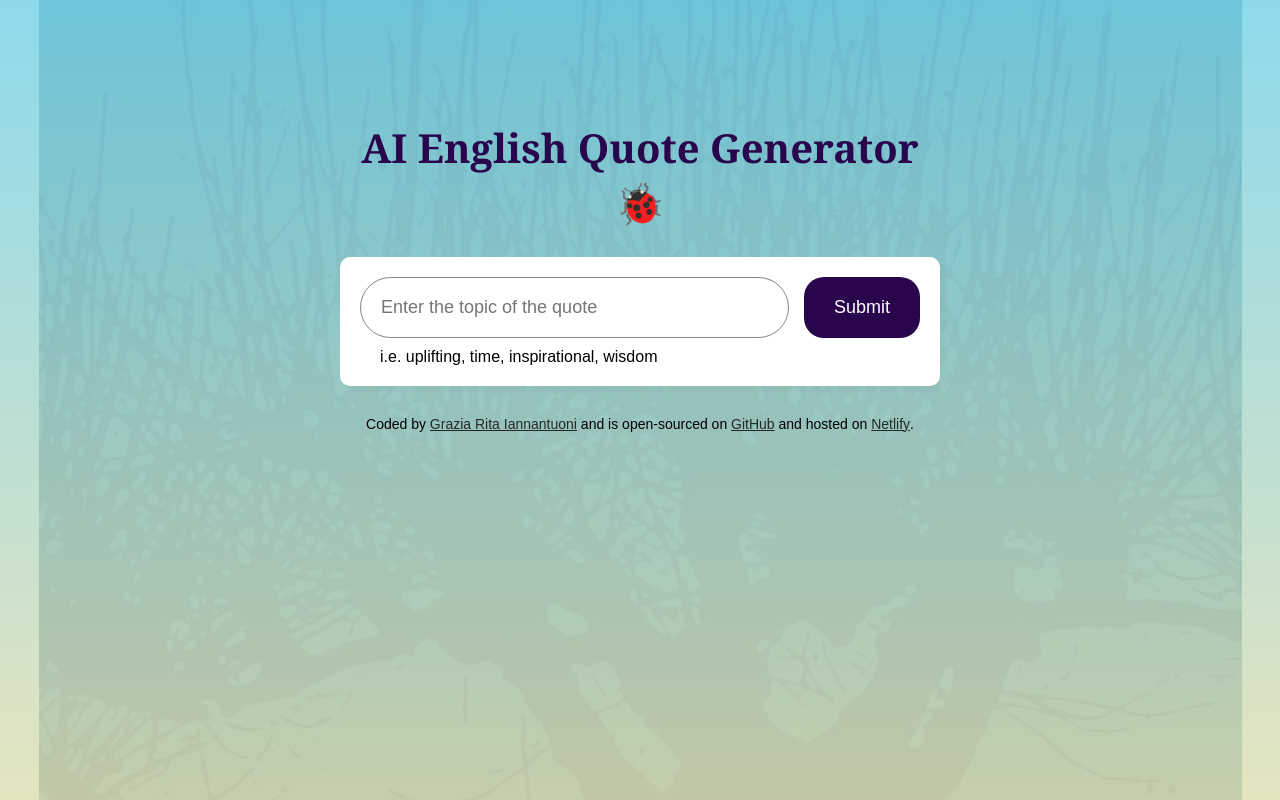
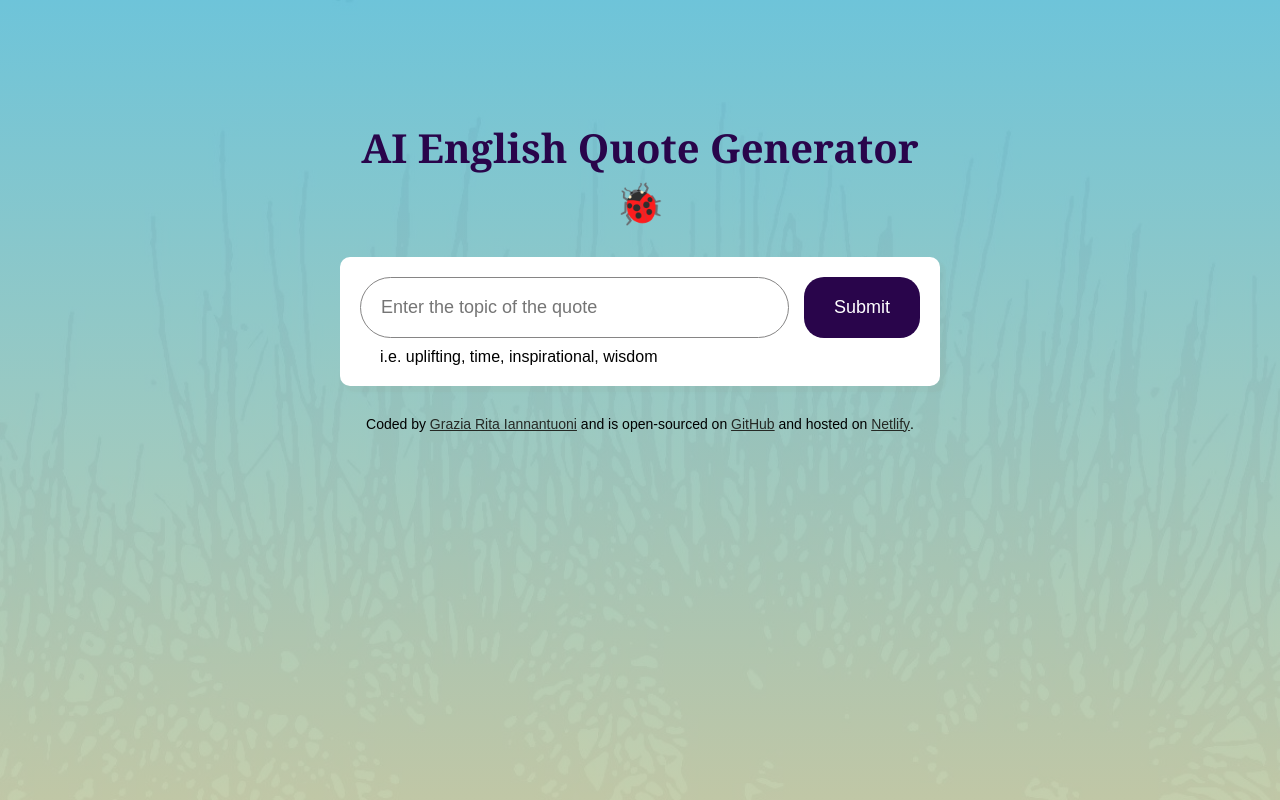
Before and after one commit to grza-cyber/english-quote-generator, a plain HTML site: page index.html in a window 1280 px wide. Drawn offline with nearby package versions, Linux system fonts and the light colour scheme.

Commit message:
updated background

```diff
--- a/src/styles.css
+++ b/src/styles.css
@@ -2,7 +2,7 @@ body {
     /*background-color: #c1d1cf; */
     background-image: linear-gradient(rgba(83, 198, 226, 0.663), rgba(214, 214, 157, 0.651)), url("../background.jpg");
     background-attachment: fixed;
-    background-position: center;
+    background-size: cover;
     background-repeat: no-repeat;
     font-family: Arial, Helvetica, sans-serif;
 }
@@ -66,6 +66,7 @@ form {
     font-size: 20px;
     line-height: 1.5;
     padding: 30px;
+
 }
 .hidden {
     display: none;
```
